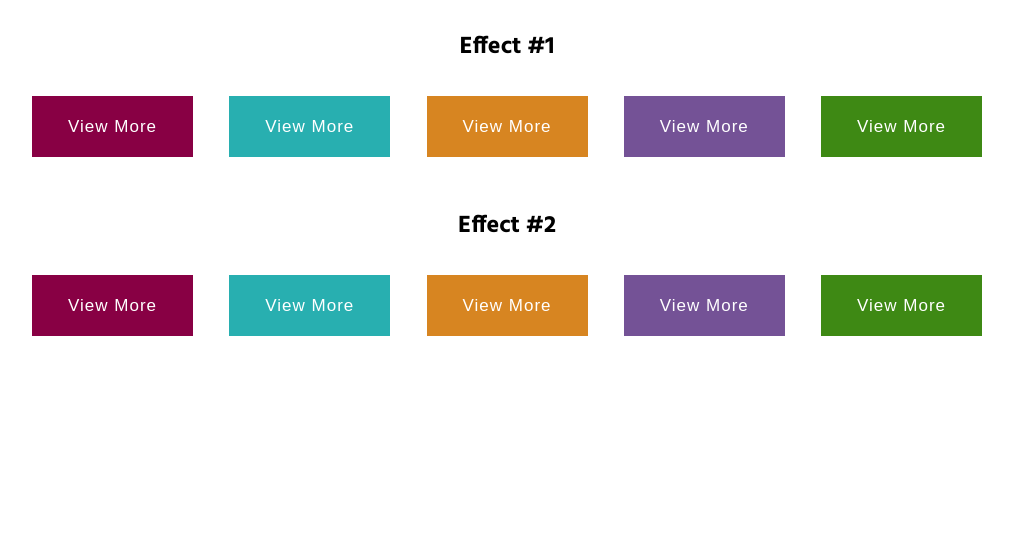
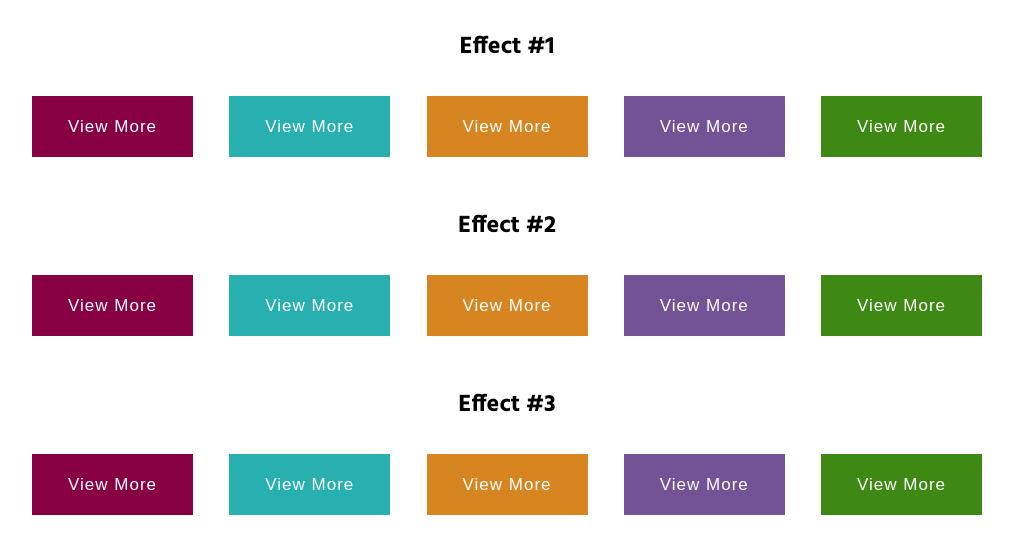
Before and after one commit to Maravilloshayne/css3-btns-hover, a plain HTML site: page index.html in a window 1280 px wide. Shown: the part 244-798 px from the top of the page, without its empty margins (133-1146 px from the left). Drawn offline with Linux system fonts and the light colour scheme.

Commit message:
Effect 3 - ready

```diff
--- a/index.html
+++ b/index.html
@@ -57,6 +57,21 @@
       </div>
     </div>
 
+    <!-- effect #2-->
+    <div class="content-block__effect">
+      <h2>Effect #3</h2>
+
+      <div class="btn-block">
+
+        <a href="#" class="btn-hover-effect btn-hover-effect--effect-3" title="View More">View More</a>
+        <a href="#" class="btn-hover-effect btn-hover-effect--effect-3" title="View More">View More</a>
+        <a href="#" class="btn-hover-effect btn-hover-effect--effect-3" title="View More">View More</a>
+        <a href="#" class="btn-hover-effect btn-hover-effect--effect-3" title="View More">View More</a>
+        <a href="#" class="btn-hover-effect btn-hover-effect--effect-3" title="View More">View More</a>
+
+      </div>
+    </div>
+
   </div>
 </div>
 
--- a/scss/style.scss
+++ b/scss/style.scss
@@ -289,3 +289,74 @@ h1 {
   }
 
 }
+
+/* effect #3 */
+.btn-hover-effect--effect-3 {
+  transform: translateZ(0);
+
+  /* overlay styles */
+  &:before{
+   @include position-absolute($top: 0, $left: 0);
+   @include transition-mix($property: transform);
+
+    display: block;
+    width: 100%;
+    height: 100%;
+
+    content: '';
+
+    transform: scale(1, 0);
+    transform-origin: center bottom;
+
+    background-color: rgba(255,255,255, .1);
+
+    z-index: -1;
+  }
+
+  /* icon styles */
+  &:after {
+    @include position-absolute($top: 0, $left: 0);
+    @include transition-mix($property: transform, $delay: .2s);
+
+    display: flex;
+    align-items: center;
+    justify-content: center;
+    width: 100%;
+    height: 100%;
+
+    content: '\f30b';
+
+    font: {
+      family: "Font Awesome 5 Free";
+      size: 25px;
+      weight: 900;
+    }
+    line-height: inherit;
+    color: transparent;
+
+    transform: scale(1, 0);
+    transform-origin: center bottom;
+
+    background-color: rgba(255,255,255, .1);
+  }
+
+  &:hover {
+    color: transparent;
+
+    &:before {
+      transition-duration: .15s;
+
+      transform: scale(1, 1);
+      transform-origin: center top;
+    }
+
+    &:after {
+      transition-duration: .15s;
+
+      transform: scale(1, 1);
+      transform-origin: center top;
+
+      color: #fff;
+    }
+  }
+}
```
Also changed, not shown: css/style.css.
